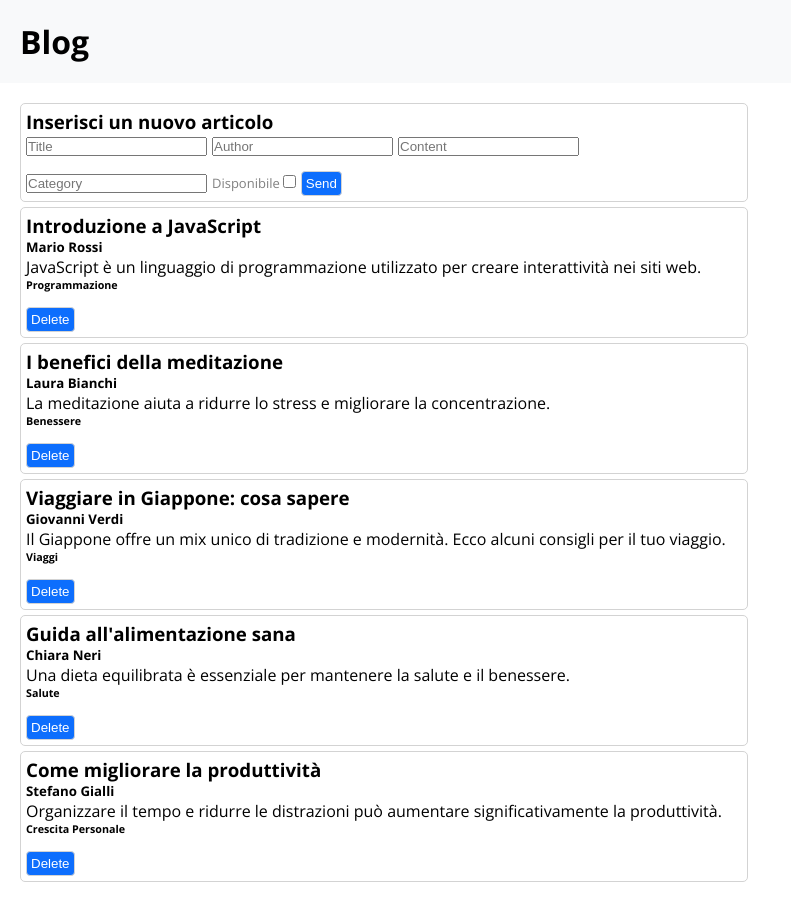
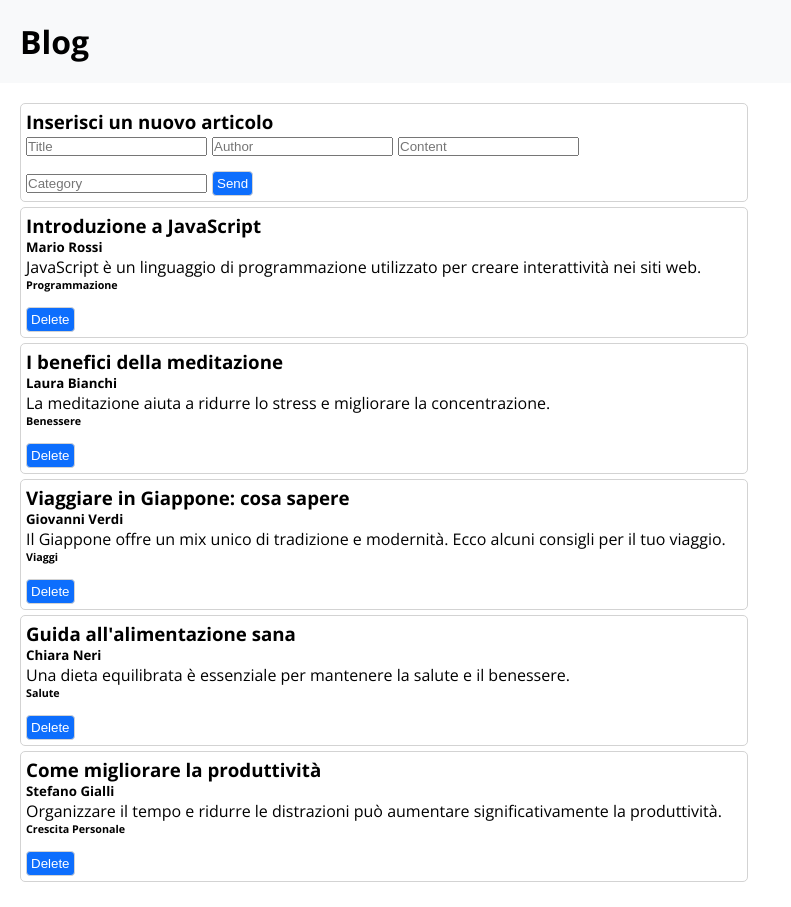
Before and after one commit to penso996/react-form-multifield, a React (Vite) app: page / in a window 1280 px wide. Shown: the whole page, without its empty margins (0-791 px from the left). Built offline with nearby package versions, Linux system fonts and the light colour scheme; a web font is replaced by a local one.

Commit message:
removed checkbox value

```diff
--- a/src/index.css
+++ b/src/index.css
@@ -44,9 +44,3 @@ button {
 input {
   margin-right: 5px;
 }
-
-label {
-  font-size: 13px;
-  color: gray;
-  margin-right: 3px;
-}
--- a/src/page_components/Main.jsx
+++ b/src/page_components/Main.jsx
@@ -46,7 +46,6 @@ const initialFormData = {
     author: "",
     content: "",
     category: "",
-    available: false,
 };
 
 
@@ -64,13 +63,11 @@ export default function Main() {
     const [formData, setFormData] = useState(initialFormData);
     // FUNCTION to handle form data
     function handleFormData(e) {
-        // handle checkbox or input value
-        const value = e.target.type === "checkbox" ? e.target.checked : e.target.value;
         // use setFormData with form input
         setFormData((currentFormData) => (
             {
                 ...currentFormData,
-                [e.target.name]: value,
+                [e.target.name]: e.target.value,
             }));
     }
 
@@ -111,14 +108,6 @@ export default function Main() {
                         value={formData.category}
                         placeholder="Category"
                     />
-                    {/* checkbox for availability */}
-                    <label htmlFor="available">Disponibile</label>
-                    <input type="checkbox"
-                        name="available"
-                        checked={formData.available}
-                        onChange={handleFormData}
-                        id="available"
-                    />
                     <button>Send</button>
 
                 </form>
```
